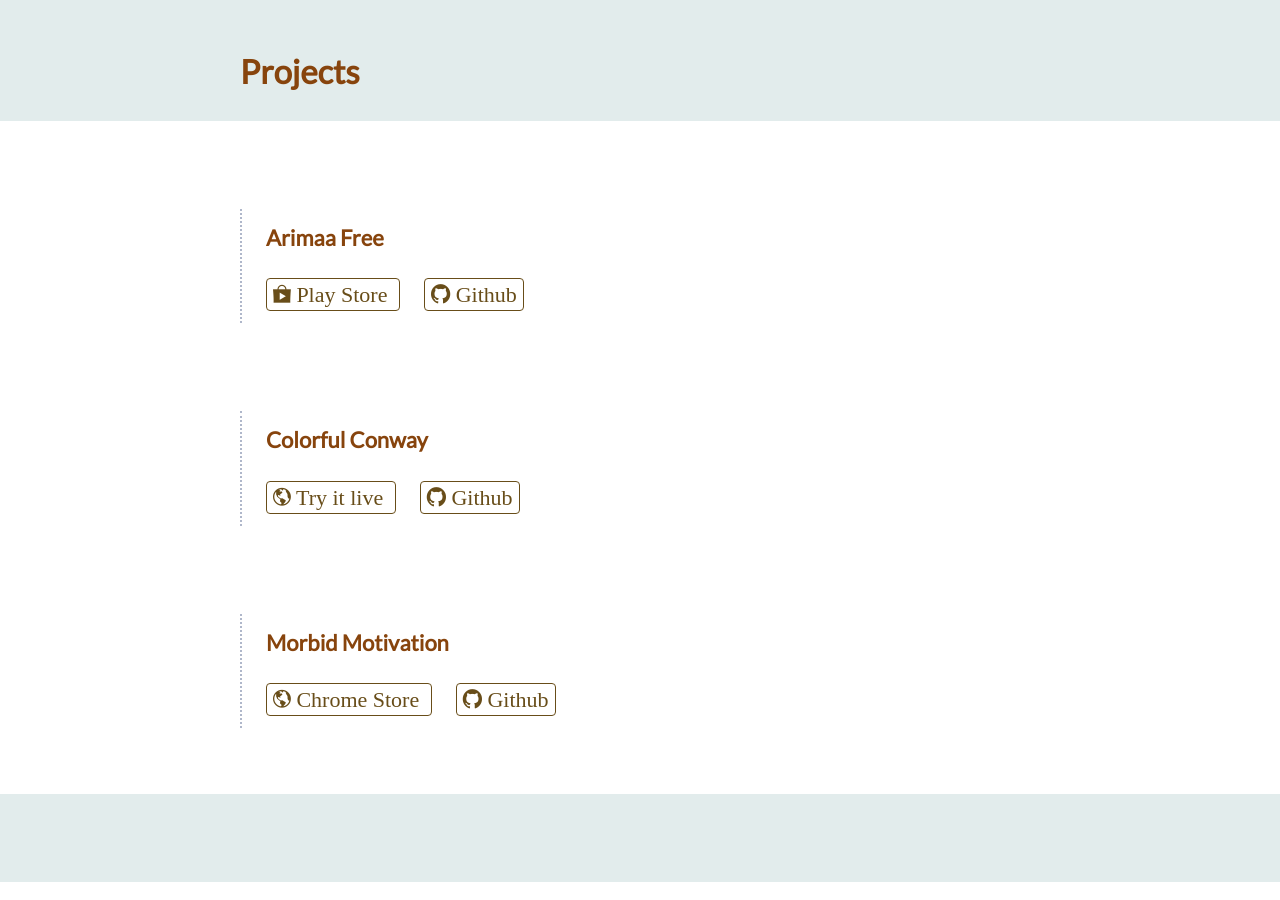
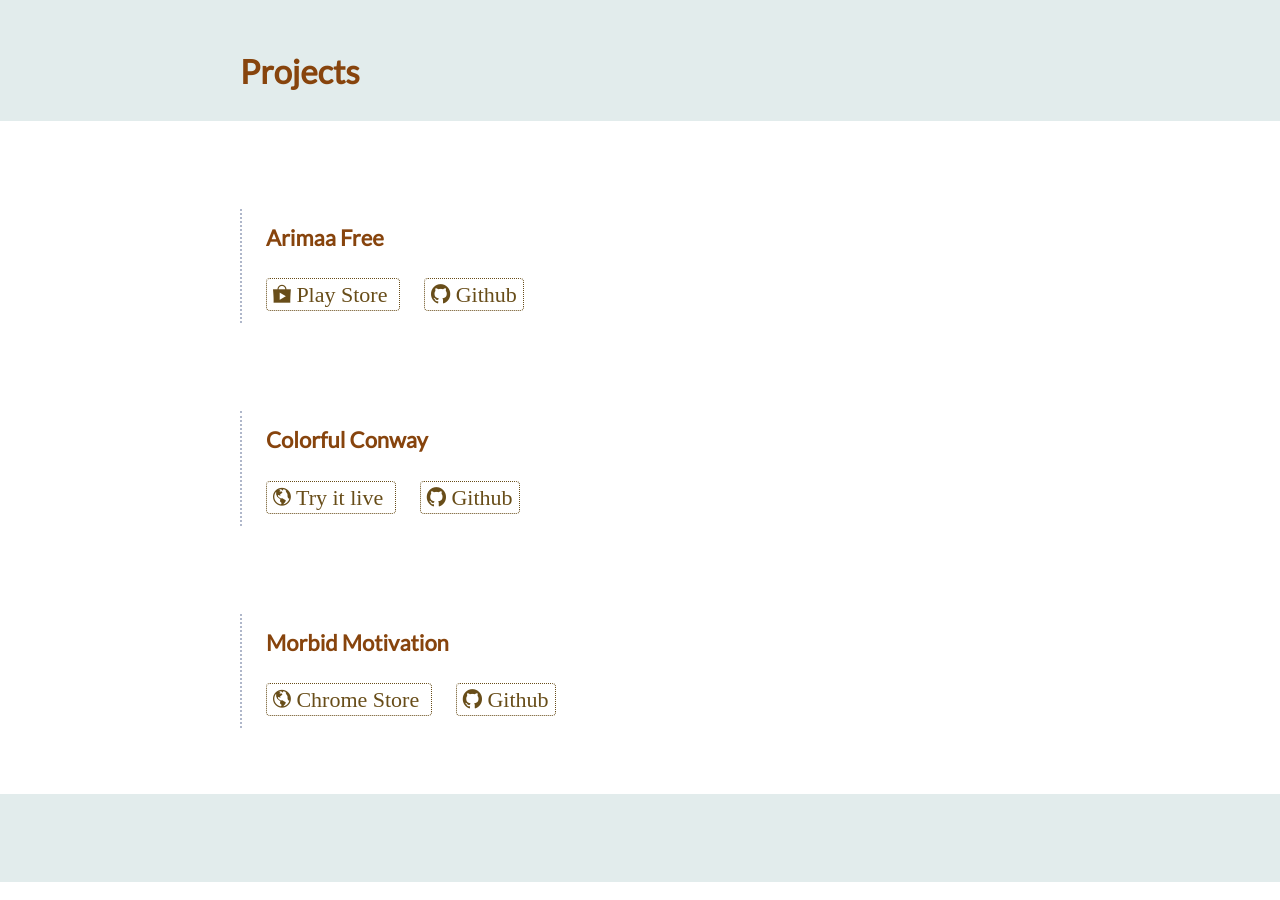
Before and after one commit to jack-song/jack-song.github.io, a Jekyll site: the page built from projects/index.html, in a window 1280 px wide. Built offline with Jekyll 4.4.1, drawn with Linux system fonts in a browser that asks for light colours; some web fonts are replaced.

Commit message:
readjust for deploy

```diff
--- a/_sass/base.scss
+++ b/_sass/base.scss
@@ -45,11 +45,15 @@
 a {
   color: $primary-color;
   text-decoration: none;
+  border-bottom: 1px dotted $primary-color;
+}
+
+a:hover, a:active {
   border-bottom: 1px solid $primary-color;
 }
 
-a:hover, a:active, a.button:hover, a.button:active {
-  background-color: $primary-background-color;
+a.button:hover, a.button:active {
+  border-style: solid;
 }
 
 hr {
@@ -72,7 +76,7 @@
 
 a.button {
   margin-right: 2*$content-padding;
-  border: 1px solid $primary-color;
+  border: 1px dotted $primary-color;
   border-radius: $content-padding/3;
   padding: $content-padding/4 $content-padding/2;
 }
--- a/index.html
+++ b/index.html
@@ -18,7 +18,7 @@
 
   <p>
     Chances are, I'll be following through with what I said. I get shamelessly excited about learning and trying things.
-    You can check out my <a href="/projects">projects</a> and <a href="assets/base_redux.pdf" target="_blank">resume</a>.
+    You can check out my <a href="/projects">projects</a> and <a href="assets/JackSong.pdf" target="_blank">resume</a>.
   </p>
 
   <p>
```
Also changed, not shown: js/index.js (+16 -0 lines), assets/favicon.ico, defunct/favicon (1).ico (added), defunct/favicon.ico (added), 10 other files.
